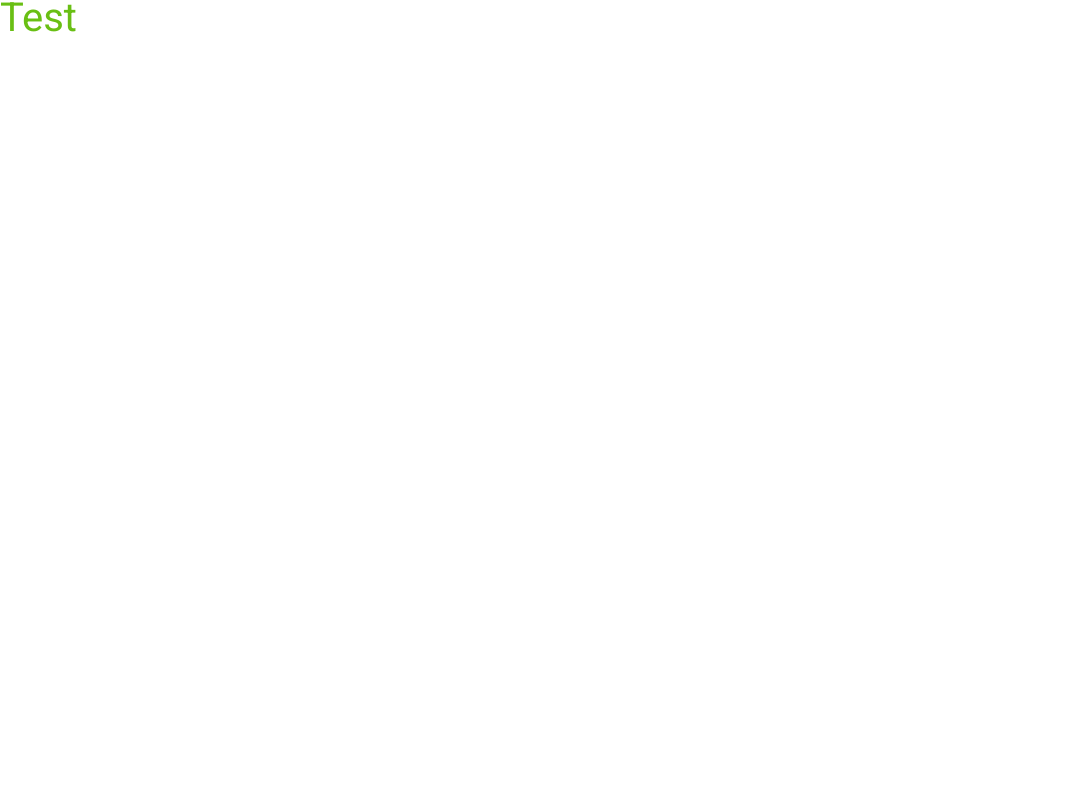
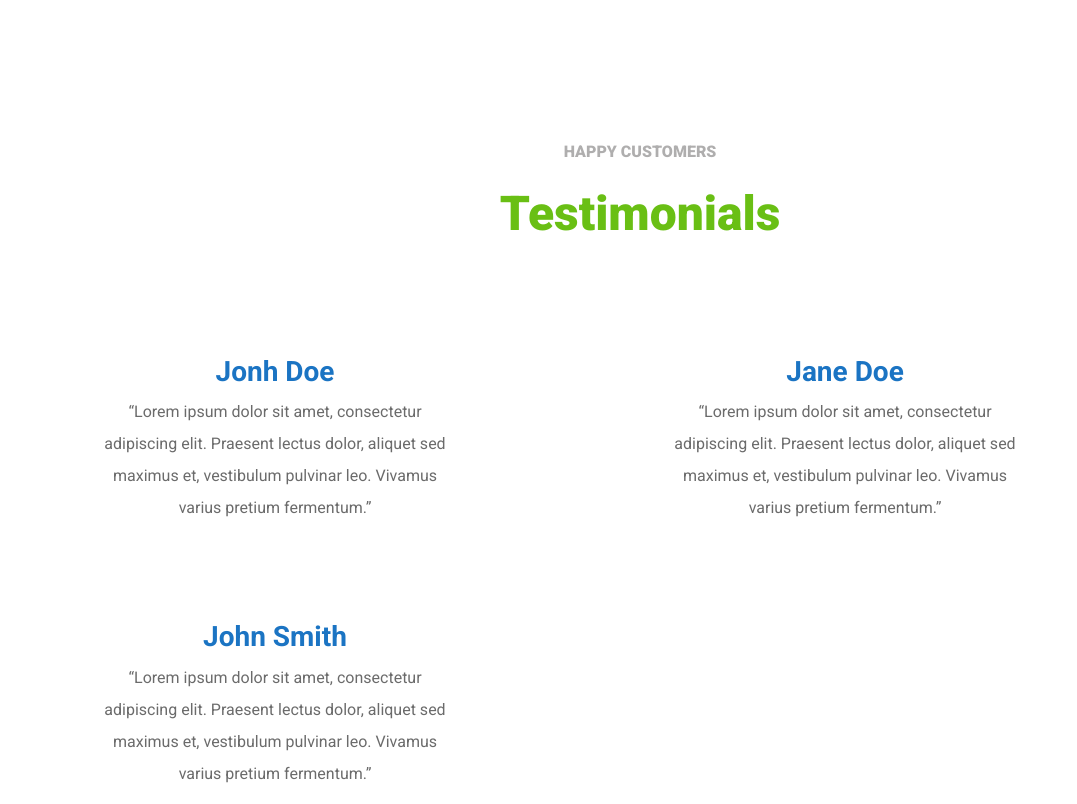
Before and after one commit to Eliana-Abate/proj-html-vuejs, a Vue app: page / in a window 1280 px wide. Shown: the part 3076-3880 px from the top of the page, without its empty margins (0-1077 px from the left). Before the commit the page ends 3126 px from the top, so only its background shows below. Built offline with nearby package versions, Linux system fonts and the light colour scheme.

Commit message:
added component Testimonial and basic structure

```diff
--- a/src/App.vue
+++ b/src/App.vue
@@ -1,7 +1,7 @@
 <template>
   <div id="app">
     <Header :navbarArray="headerNavbar" />
-    <Main :servicesArray="services" />
+    <Main :servicesArray="services" :testimonialsArray="testimonials" />
     <Footer />
   </div>
 </template>
@@ -54,6 +54,27 @@ export default {
             "Lorem ipsum dolor sit amet, consectetur adipiscing elit. Nullam ac consectetur augue. Orci varius natoque penatibus et magnis dis parturient montes, nascetur ridiculus mus.",
         },
       ],
+
+      testimonials: [
+        {
+          name: "Jonh Doe",
+          id: "1",
+          comment:
+            "“Lorem ipsum dolor sit amet, consectetur adipiscing elit. Praesent lectus dolor, aliquet sed maximus et, vestibulum pulvinar leo. Vivamus varius pretium fermentum.”",
+        },
+        {
+          name: "Jane Doe",
+          id: "2",
+          comment:
+            "“Lorem ipsum dolor sit amet, consectetur adipiscing elit. Praesent lectus dolor, aliquet sed maximus et, vestibulum pulvinar leo. Vivamus varius pretium fermentum.”",
+        },
+        {
+          name: "John Smith",
+          id: "3",
+          comment:
+            "“Lorem ipsum dolor sit amet, consectetur adipiscing elit. Praesent lectus dolor, aliquet sed maximus et, vestibulum pulvinar leo. Vivamus varius pretium fermentum.”",
+        },
+      ],
     };
   },
 };
--- a/src/components/Main.vue
+++ b/src/components/Main.vue
@@ -12,6 +12,7 @@
       </div>
     </section>
 
+    <!-- spacer -->
     <div
       class="
         spacer
@@ -27,6 +28,7 @@
       >
     </div>
 
+    <!-- winning award -->
     <section id="award-jumbo" class="jumbotron">
       <div class="d-flex h-100 align-items-center justify-content-center">
         <div
@@ -57,6 +59,7 @@
       </div>
     </section>
 
+    <!-- services -->
     <section id="service-solutions">
       <div class="container">
         <div class="row">
@@ -70,11 +73,12 @@
       </div>
     </section>
 
+    <!-- move ease -->
     <section id="move-ease-slogan" class="jumbotron">
       <div class="container h-100">
         <div class="row h-100">
           <div class="ms-auto col-6">
-            <div class="d-flex align-items-center h-100s">
+            <div class="d-flex align-items-center h-100">
               <div class="move-banner">
                 <div class="d-flex flex-column align-items-center">
                   <h6 class="fw-900">WE REMOVE THE HEADACHE FROM MOVING</h6>
@@ -98,16 +102,31 @@
         </div>
       </div>
     </section>
+
+    <section id="testimonials">
+      <div class="container">
+        <div class="row">
+          <div class="text-center pb-5">
+            <h6 class="fw-900">HAPPY CUSTOMERS</h6>
+            <h2 class="fw-900 my-4">Testimonials</h2>
+          </div>
+        </div>
+
+        <TestimonialCard :testimonialsList="testimonialsArray" />
+      </div>
+    </section>
   </main>
 </template>
 
 <script>
 import Card from "@/components/Card.vue";
+import TestimonialCard from "@/components/TestimonialCard.vue";
 export default {
   name: "Main",
-  props: ["servicesArray"],
+  props: ["servicesArray", "testimonialsArray"],
   components: {
     Card,
+    TestimonialCard,
   },
 };
 </script>
@@ -158,8 +177,12 @@ export default {
 }
 
 #service-solutions {
+  background-color: $white;
+}
+
+#service-solutions,
+#testimonials {
   height: 1000px;
-  background-color: $white;
   display: flex;
   justify-content: center;
   align-items: center;
--- /dev/null
+++ b/src/components/TestimonialCard.vue
@@ -0,0 +1,47 @@
+<template>
+  <section class="row">
+    <div class="col-4 w-410" v-for="(item, id) in testimonialsList" :key="id">
+      <div class="card-template">
+        <div class="card-template-body text-center">
+          <h3 class="fw-700">{{ item.name }}</h3>
+          <p>{{ item.comment }}</p>
+        </div>
+      </div>
+    </div>
+  </section>
+</template>
+
+<script>
+export default {
+  name: "testimonialCard",
+  props: ["testimonialsList"],
+  methods: {
+    getImage(image) {
+      return require(`@/assets/images/${image}.jpg`);
+    },
+  },
+};
+</script>
+
+<style lang="scss" scoped>
+@import "../assets/scss/_variables.scss";
+
+.w-410 {
+  width: 410px;
+}
+
+.card-template-body {
+  padding: 40px 12px;
+  h3 {
+    color: $denim-vibrant;
+  }
+  p {
+    color: $dove-gray;
+    line-height: 200%;
+  }
+}
+
+.col-4:nth-child(2) {
+  margin: 0 auto;
+}
+</style>
```
Also changed, not shown: 6 other files (tests, documents, lock files or other folders).
